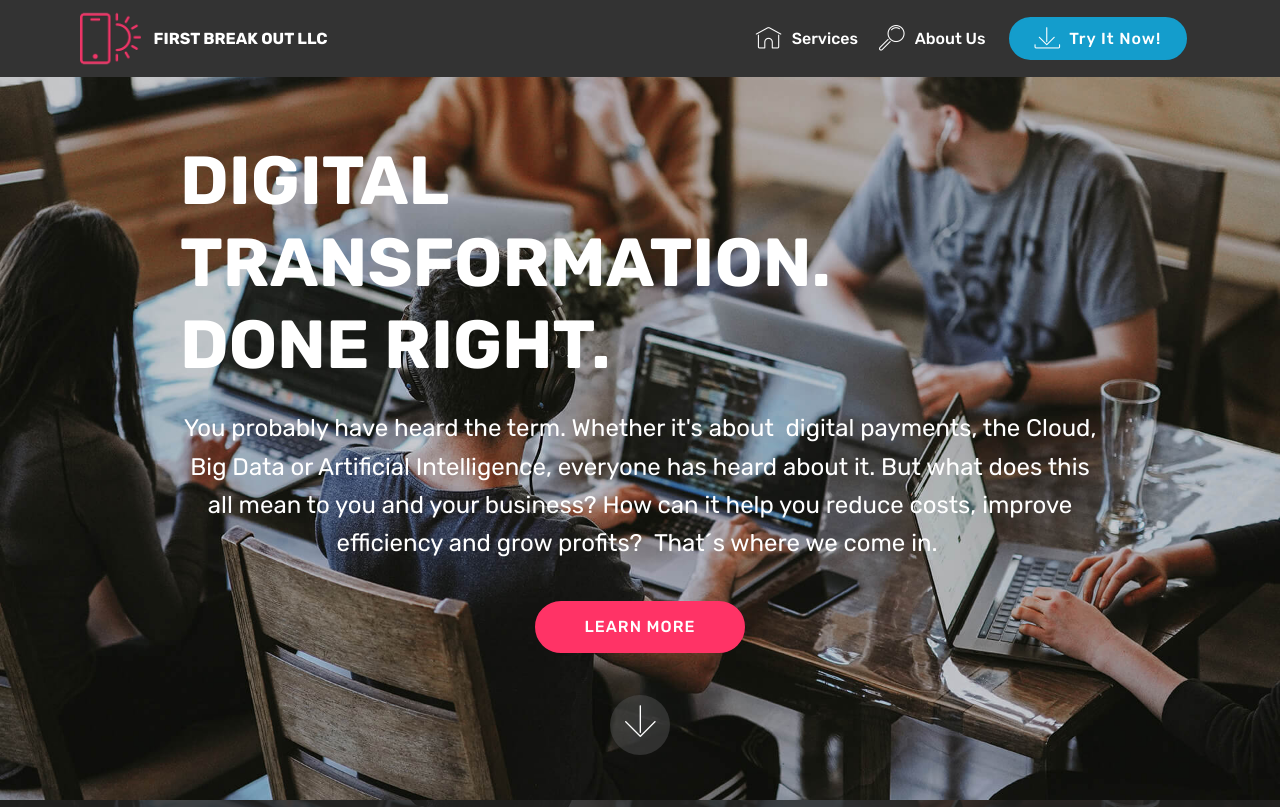
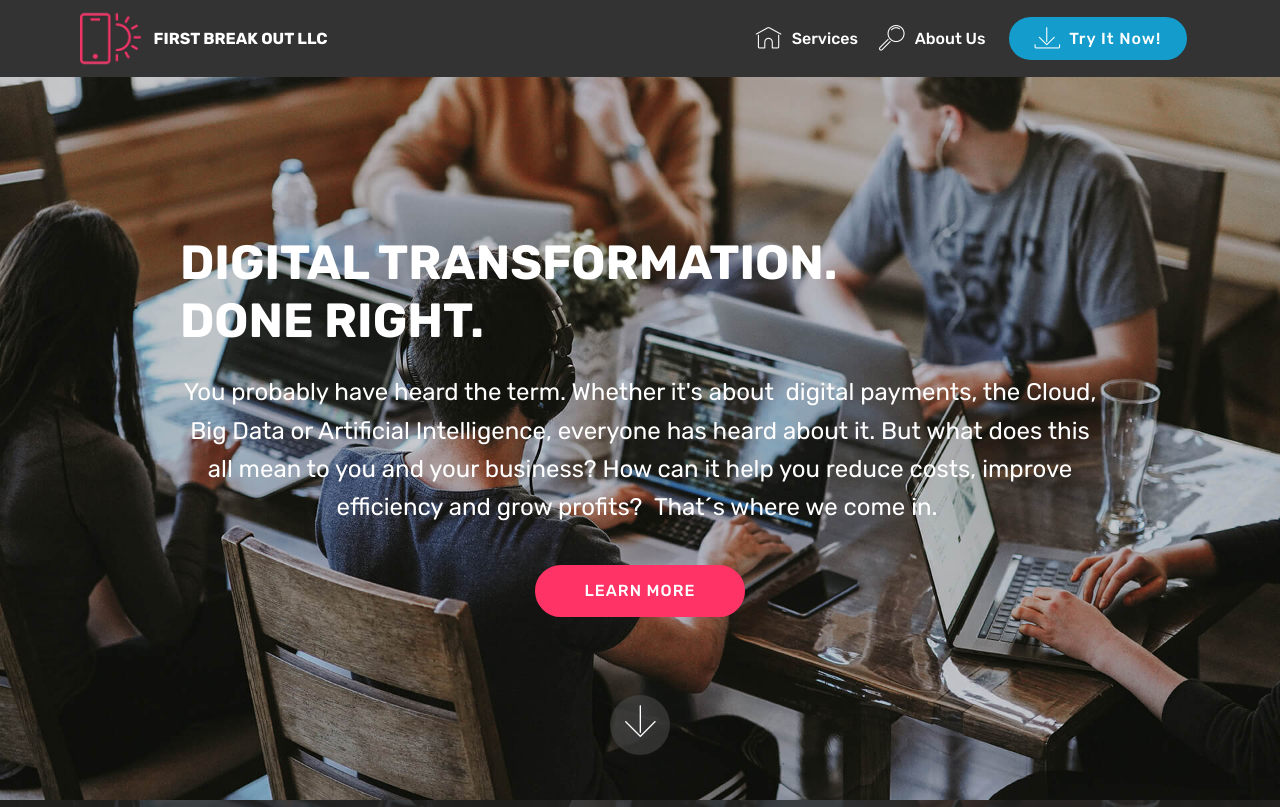
Before and after one commit to miradeoro/miradeoro.github.io, a plain HTML site: page index.html in a window 1280 px wide. Shown: the top 807 px of the page. Drawn offline with Linux system fonts and the light colour scheme; files whose address does not match are found by name.

Commit message:
Add files via upload
yess

```diff
--- a/index.html
+++ b/index.html
@@ -71,7 +71,7 @@
     </nav>
 </section>
 
-<section class="engine"><a href="https://mobirise.info/i">web creation software</a></section><section class="cid-qTkA127IK8 mbr-fullscreen mbr-parallax-background" id="header2-1">
+<section class="engine"><a href="https://mobirise.info/p">website templates free download</a></section><section class="cid-qTkA127IK8 mbr-fullscreen mbr-parallax-background" id="header2-1">
 
 
 
@@ -80,7 +80,7 @@
     <div class="container align-center">
         <div class="row justify-content-md-center">
             <div class="mbr-white col-md-10">
-                <h1 class="mbr-section-title mbr-bold pb-3 mbr-fonts-style display-1">DIGITAL TRANSFORMATION.<br>DONE RIGHT.</h1>
+                <h1 class="mbr-section-title mbr-bold pb-3 mbr-fonts-style display-2"><br>DIGITAL TRANSFORMATION.<br>DONE RIGHT.</h1>
 
                 <p class="mbr-text pb-3 mbr-fonts-style display-5">You probably have heard the term. Whether it's about &nbsp;digital payments, the Cloud, Big Data or Artificial Intelligence, everyone has heard about it. But what does this all mean to you and your business? How can it help you reduce costs, improve efficiency and grow profits? &nbsp;That´s where we come in.&nbsp;</p>
                 <div class="mbr-section-btn"><a class="btn btn-md btn-secondary display-4" href="index.html#header3-4">LEARN MORE</a></div>
```
Also changed, not shown: 1 other file.
